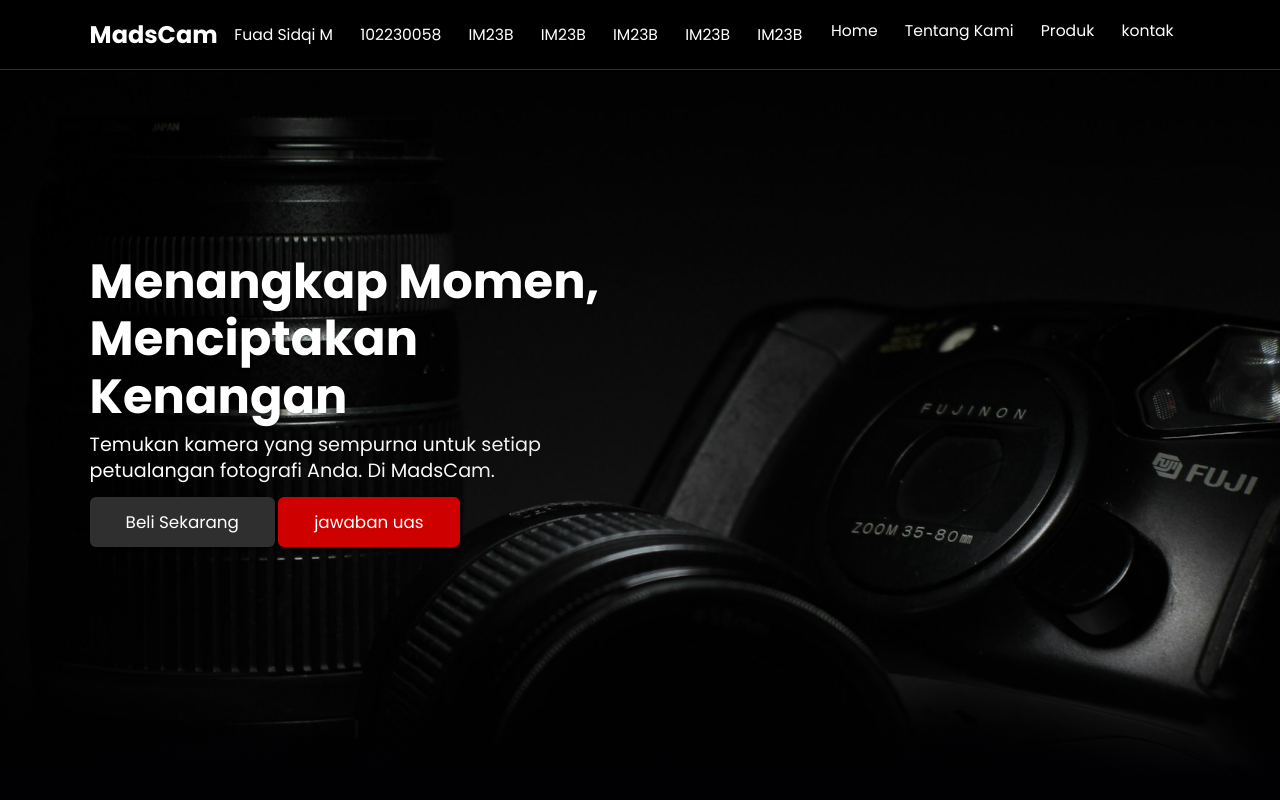
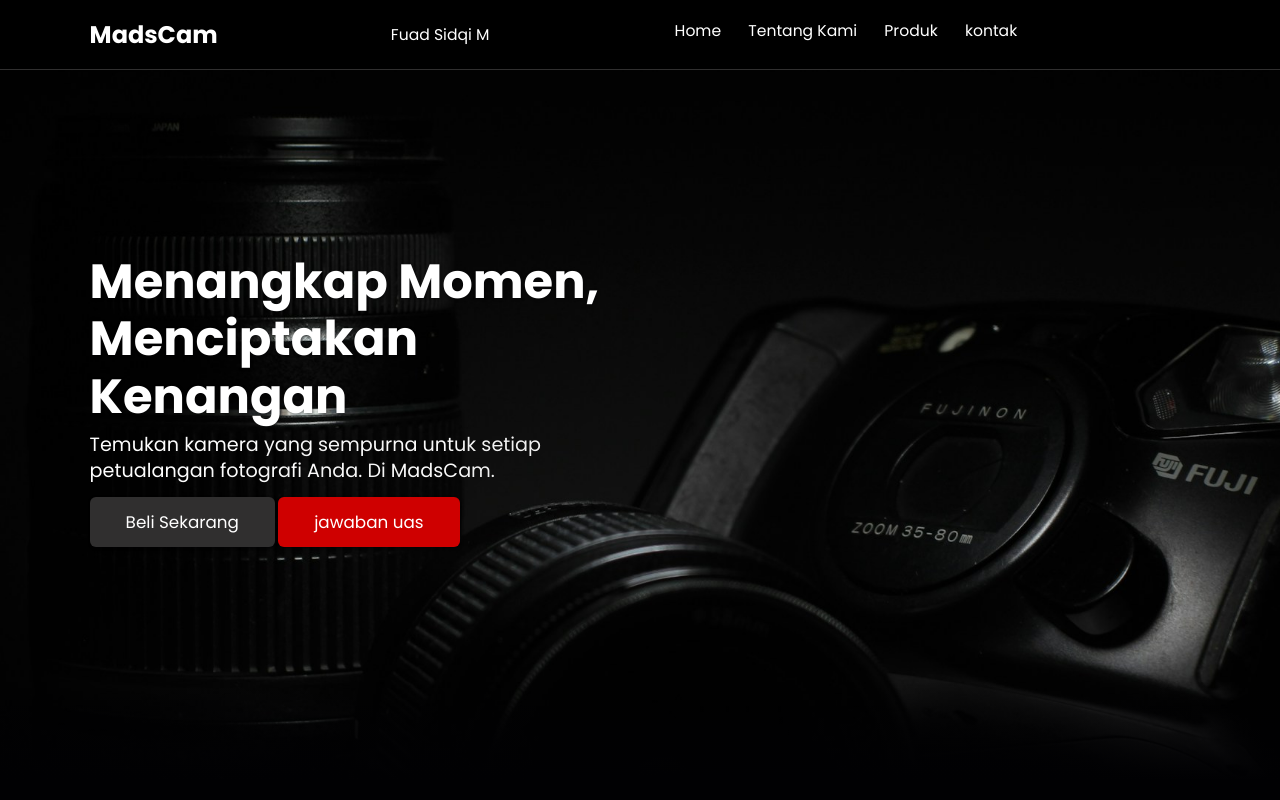
Before and after one commit to fuadyoii/Web, a plain HTML site: page index.html in a window 1280 px wide. Shown: the top 800 px of the page. Drawn offline with nearby package versions, Linux system fonts and the light colour scheme.

Commit message:
Update index.html

```diff
--- a/index.html
+++ b/index.html
@@ -26,12 +26,6 @@
 
       <div class="navbar-nama">
         <a href="#jawaban">Fuad Sidqi M</a>
-        <a href="#jawaban">102230058</a>
-        <a href="#jawaban">IM23B</a>
-        <a href="#jawaban">IM23B</a>
-        <a href="#jawaban">IM23B</a>
-        <a href="#jawaban">IM23B</a>
-        <a href="#jawaban">IM23B</a>
       </div>
 
       <div class="navbar-nav">
```
